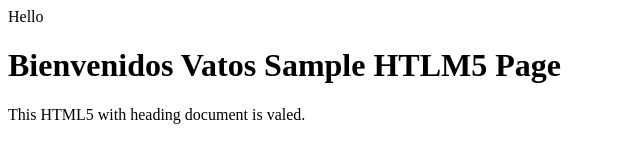
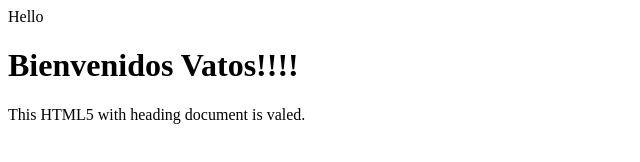
Before and after one commit to ultraman-labs/terraform-beginner-bootcamp-2023, a plain HTML site: page public/index.html in a window 1280 px wide. Shown: the whole page, without its empty margins (0-640 px from the left). Drawn offline with Linux system fonts and the light colour scheme.

```diff
--- a/public/index.html
+++ b/public/index.html
@@ -6,7 +6,7 @@ Hello <!DOCTYPE html>
     <title>Hola Terraforming Loco Vatos!</title>
 </head>
 <body>
-    <h1>Bienvenidos Vatos Sample HTLM5 Page</h1>
+    <h1>Bienvenidos Vatos!!!!</h1>
     <p>This HTML5 with heading document is valed.</p>
 </body>
 </html>
```
Also changed, not shown: 7 other files.
